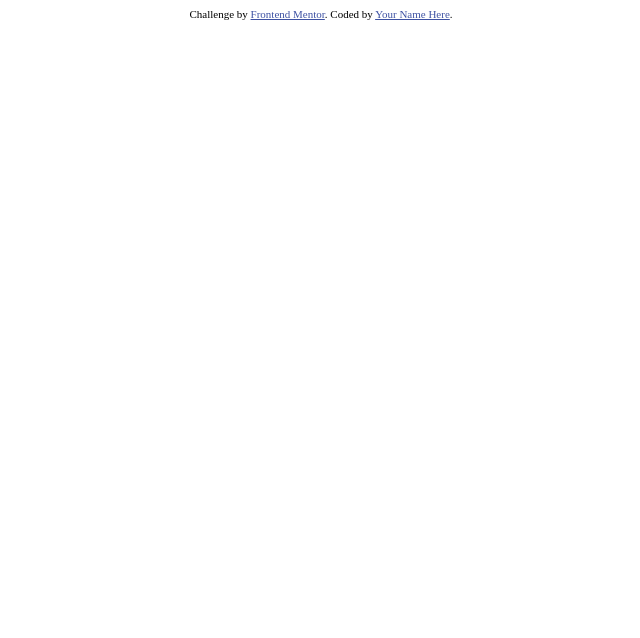
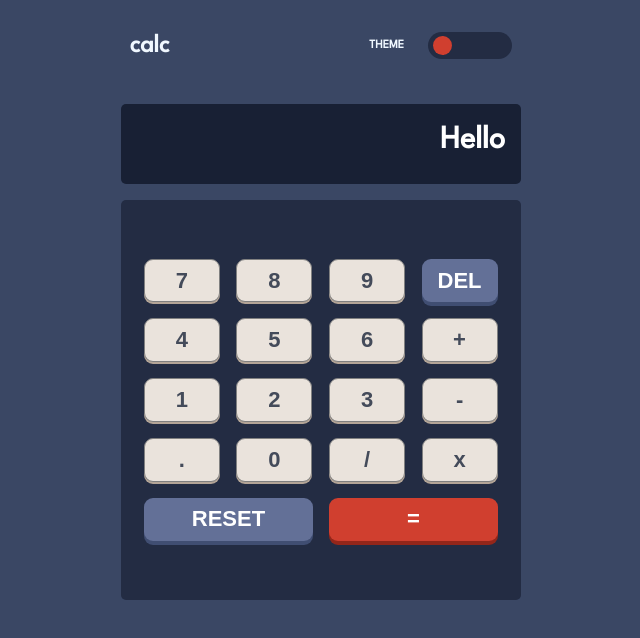
Before and after one commit to HamnaSiddiqui/JavaScript-Short-Projects, a plain HTML site: page calculator-app-main/index.html in a window 1280 px wide. Shown: the whole page, without its empty margins (319-959 px from the left). Drawn offline with Linux system fonts and the light colour scheme.

Commit message:
calculator app main

```diff
--- a/calculator-app-main/index.html
+++ b/calculator-app-main/index.html
@@ -1,26 +1,99 @@
 <!DOCTYPE html>
 <html lang="en">
+
 <head>
   <meta charset="UTF-8">
-  <meta name="viewport" content="width=device-width, initial-scale=1.0"> <!-- displays site properly based on user's device -->
+  <meta name="viewport" content="width=device-width, initial-scale=1.0">
+  <!-- displays site properly based on user's device -->
 
   <link rel="icon" type="image/png" sizes="32x32" href="./images/favicon-32x32.png">
+  <link rel="stylesheet" href="style.css">
+  <link rel="preconnect" href="https://fonts.googleapis.com">
+  <link rel="preconnect" href="https://fonts.gstatic.com" crossorigin>
+  <link href="https://fonts.googleapis.com/css2?family=League+Spartan&display=swap" rel="stylesheet">
 
   <title>Frontend Mentor | Calculator app</title>
 
   <!-- Feel free to remove these styles or customise in your own stylesheet 👍 -->
-  <style>
-    .attribution { font-size: 11px; text-align: center; }
-    .attribution a { color: hsl(228, 45%, 44%); }
-  </style>
 </head>
+
 <body>
+  <header>
+    <nav>
+      <ul>
+        <li class="li1">calc</li>
+        <li class="li2">THEME</li>
+        <li class="toggle">
+          <div class="ball"></div>
+        </li>
+      </li>
+      </ul>
+    </nav>
+  </header>
+  <div class="calc">
+    <div class="display">
+      <h2>Hello </h2>
+    </div>
+    <div class="main">
+      <div class=container>
+        <button class="box1">
+          <p>7</p>
+        </button>
+        <button class="box2">
+          <p>8</p>
+        </button>
+        <button class="box3">
+          <p>9</p>
+        </button>
+        <button class="box4">
+          <p>DEL</p>
+        </button>
+        <button class="box5">
+          <p>4</p>
+        </button>
+        <button class="box6">
+          <p>5</p>
+        </button>
+        <button class="box7">
+          <p>6</p>
+        </button>
+        <button class="box8">
+          <p>+</p>
+        </button>
+        <button class="box9">
+          <p>1</p>
+        </button>
+        <button class="box10">
+          <p>2</p>
+        </button>
+        <button class="box11">
+          <p>3</p>
+        </button>
+        <button class="box12">
+          <p>-</p>
+        </button>
+        <button class="box13">
+          <p>.</p>
+        </button>
+        <button class="box14">
+          <p>0</p>
+        </button>
+        <button class="box15">
+          <p>/</p>
+        </button>
+        <button class="box16">
+          <p>x</p>
+        </button>
+        <button class="box17">
+          <p>RESET</p>
+        </button>
+        <button class="box18">
+          <p>=</p>
+        </button>
+      </div>
+    </div>
+  </div>
+  <script src="/app.js"></script>
+</body>
 
-
-
-  <div class="attribution">
-    Challenge by <a href="https://www.frontendmentor.io?ref=challenge" target="_blank">Frontend Mentor</a>.
-    Coded by <a href="#">Your Name Here</a>.
-  </div>
-</body>
 </html>
```
